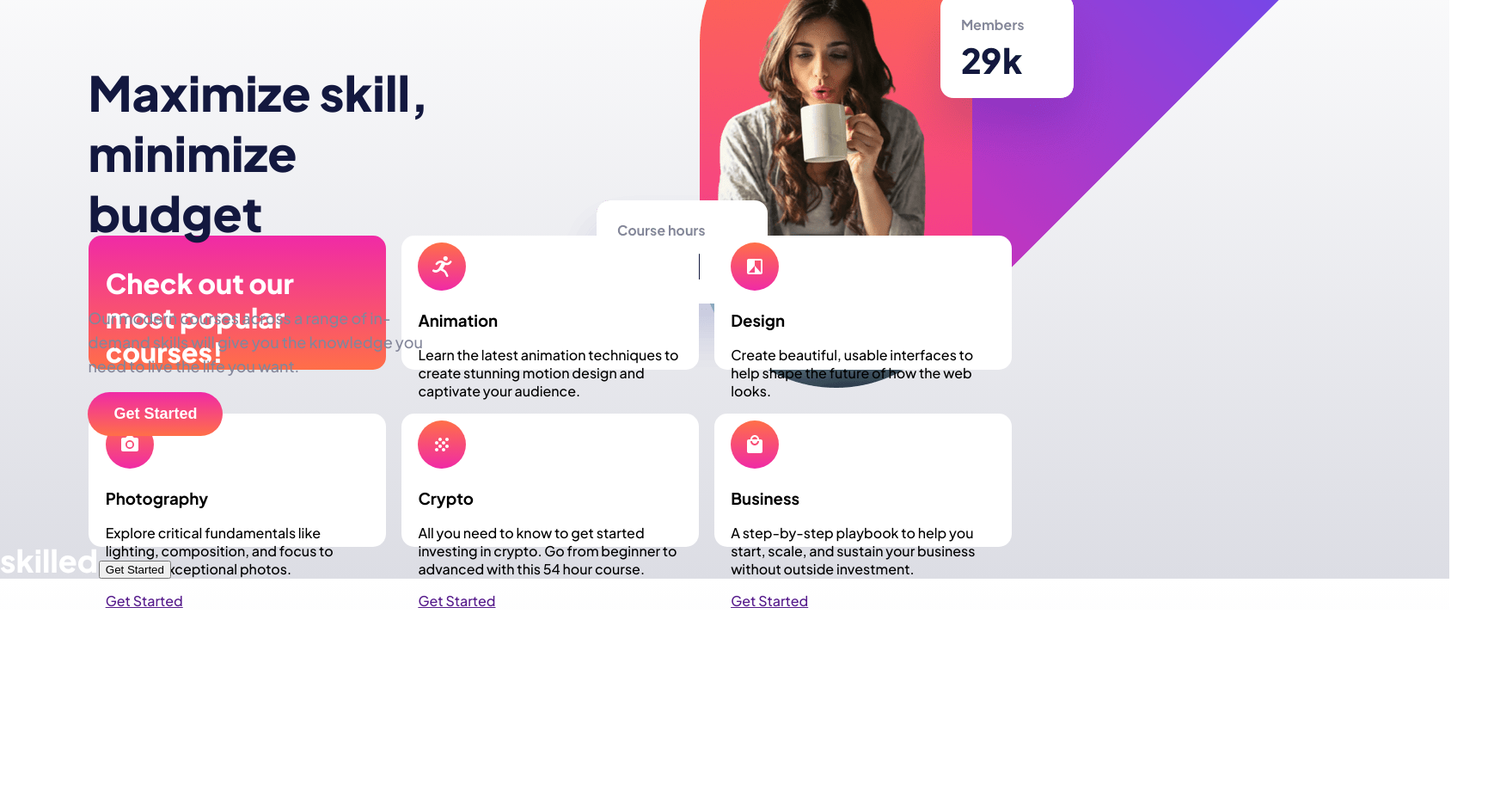
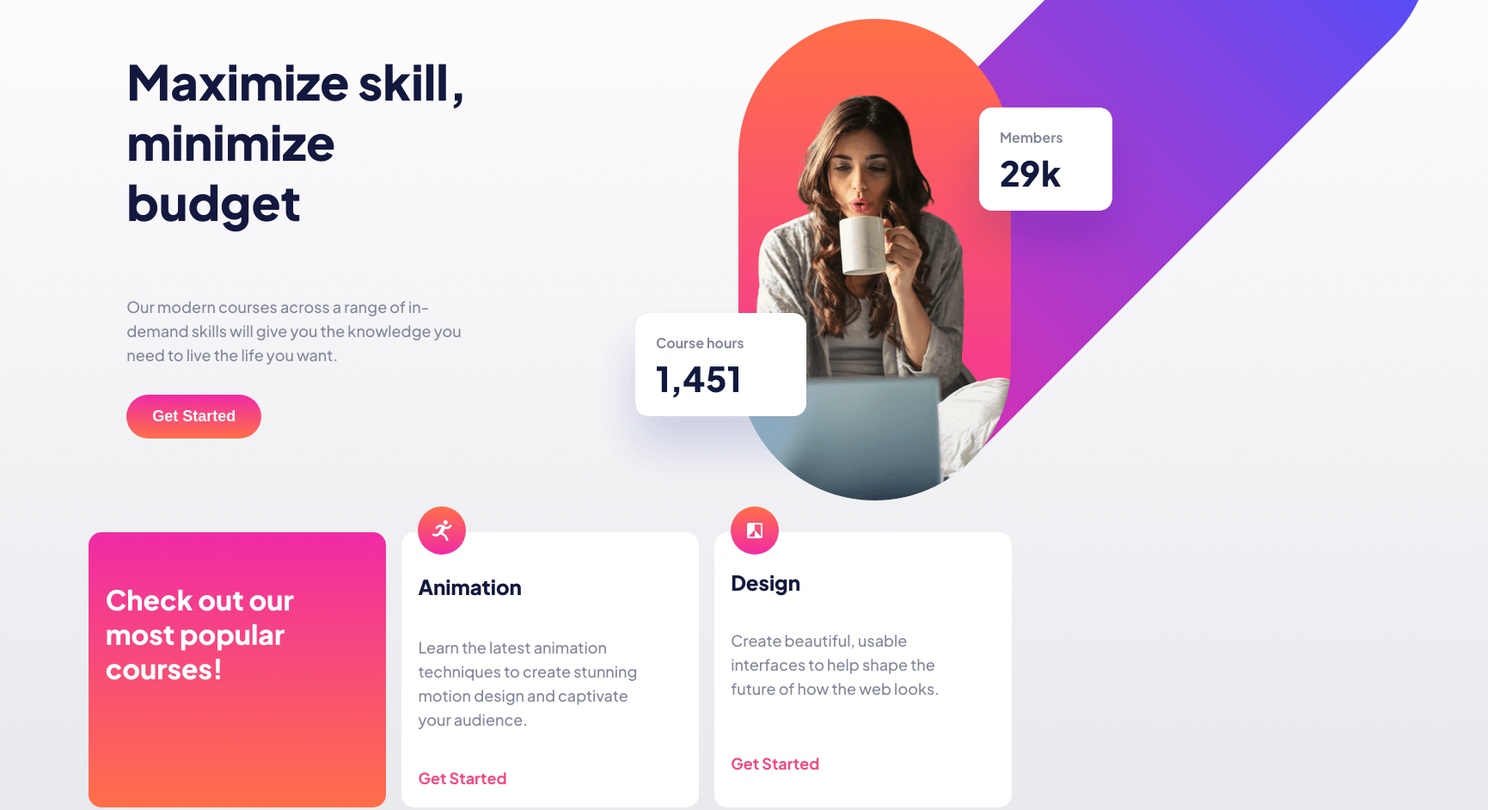
Before and after one commit to Bardia30/Skilled-elearning-withSASS, a plain HTML site: page starter-code/index.html in a window 1280 px wide. Shown: the part 135-1077 px from the top of the page at 86% size, 1731 px wide, since content can reach past the window. Before the commit the page ends 844 px from the top, so only its background shows below. Drawn offline with Linux system fonts and the light colour scheme.

Commit message:
css complete first version

```diff
--- a/starter-code/index.html
+++ b/starter-code/index.html
@@ -41,15 +41,15 @@
       </section>
       <section class="card">
         <img class="card__img" src="./assets/icon-design.svg" alt="design">
-        <h3 class="card__h3">Design</h3>
-        <p class="card__p">Create beautiful, usable interfaces to help shape the future of
+        <h3 class="card__h3 card__h3--translate">Design</h3>
+        <p class="card__p card__p--translate">Create beautiful, usable interfaces to help shape the future of
           how the web looks.</p>
         <a class="card__a" href="">Get Started</a>
       </section>
       <section class="card">
         <img class="card__img" src="./assets/icon-photography.svg" alt="photography">
-        <h3 class="card__h3">Photography</h3>
-        <p class="card__p">Explore critical fundamentals like lighting, composition, and focus
+        <h3 class="card__h3 card__h3--translate">Photography</h3>
+        <p class="card__p card__p--translate">Explore critical fundamentals like lighting, composition, and focus
           to capture exceptional photos.</p>
         <a class="card__a" href="">Get Started</a>
       </section>
--- a/starter-code/style/partials/_cards.scss
+++ b/starter-code/style/partials/_cards.scss
@@ -8,20 +8,26 @@
     justify-content: space-around;
     padding: 0.25vh 8vw;
     row-gap:4vw;
-   column-gap: 1.25vw;
+    column-gap: 1.25vw;
+    margin-bottom:15vh;
 }
 
 .card {
     width:24vw;
-    height: 17.45vh;
+    height: 36vh;
     border-radius: 15px;
-    padding: 1vh 1.5vw;
+    padding: 4vh 1.5vw 0 1.5vw;
     background: $primary-color;
+    display: flex;
+    flex-direction: column;
+    justify-content: space-between;
     &--special {
         background: $gradient-color-card;
     }
     &__img {
-
+        align-self: flex-start;
+        position: relative;
+        top:-7.75vh;
     }
     &__h2{
         color:$primary-color;
@@ -30,12 +36,30 @@
         width:20vw;
     }
     &__h3{
-
+        color:$primary-text;
+        font-weight:800;
+        font-size: 1.5rem;
+        transform: translateY(-8vh);
+        &--translate{
+            transform: translateY(-9vh);
+        }
     }
     &__p{
-
+        color:$secondary-text;
+        font-weight:500;
+        font-size: 1.125rem;
+        line-height: 28px;
+        width:20vw;
+        transform: translateY(-8vh);
+        &--translate{
+            transform:translateY(-9.85vh);
+        }
     }
-    &__a{
-
+    &__a {
+        text-decoration: none;
+        color: $hyperlink-color;
+        font-weight: 700;
+        font-size: 1.125rem;
+        transform: translateY(-5vh);
     }
 }
--- a/starter-code/style/partials/_footer.scss
+++ b/starter-code/style/partials/_footer.scss
@@ -1,2 +1,24 @@
 @use './mixins' as *;
 @use './variables' as *;
+
+
+.footer {
+    background: $primary-text;
+    display:flex;
+    justify-content: space-between;
+    align-items: center;
+    padding: 4.3vh 11.5vw;
+    &__img{
+        width:7.7vw;
+        height:3vh
+    }
+    &__button{
+        background: $gradient-color-button;
+        color: $primary-color;
+        font-size: 1.125rem;
+        font-weight: 700;
+        padding: 15px 30px;
+        border:none;
+        border-radius: 28px;
+    }
+}
--- a/starter-code/style/partials/_header.scss
+++ b/starter-code/style/partials/_header.scss
@@ -5,7 +5,7 @@
     display:flex;
     justify-content: space-between;
     align-items: center;
-    padding: 2vh 8vw;
+    padding: 4.3vh 11.5vw;
     &__button{
         background-color: $primary-text;
         color:$primary-color;
@@ -17,6 +17,6 @@
     }
     &__img{
         width:7.7vw;
-        height:1.5vh
+        height:3vh
     }
 }
--- a/starter-code/style/partials/_hero.scss
+++ b/starter-code/style/partials/_hero.scss
@@ -4,15 +4,16 @@
 .hero {
     display:flex;
     align-items: center;
-    padding: 0.25vh 8vw;
-    height: 40vh;
+    padding: 2vh 11.5vw;
+    height: 60vh;
+    margin-bottom:15vh;
     &--left {
         display:flex;
         flex-direction: column;
         align-items: flex-start;
         height:19.5vh;
         position: relative;
-        top: -2vh;
+        top: -20vh;
     }
     &__img{
         position: relative;
@@ -31,7 +32,7 @@
         font-weight: 500;
         color:$secondary-text;
         line-height: 28px;
-        margin-bottom:2vh;
+        margin-bottom:4vh;
     }
     &__button{
         background: $gradient-color-card;
```
Also changed, not shown: starter-code/style/main.css, 1 other file.
